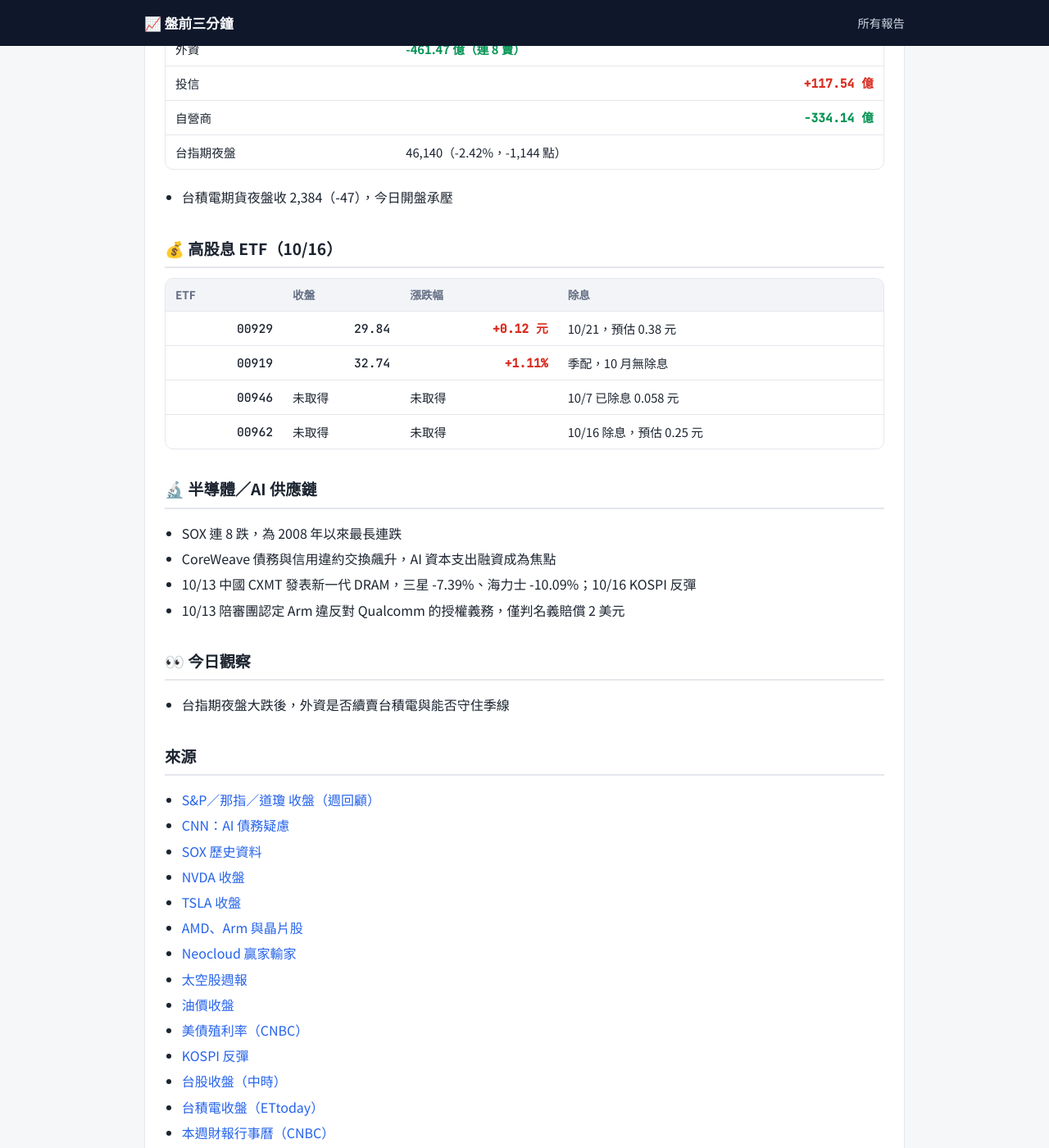
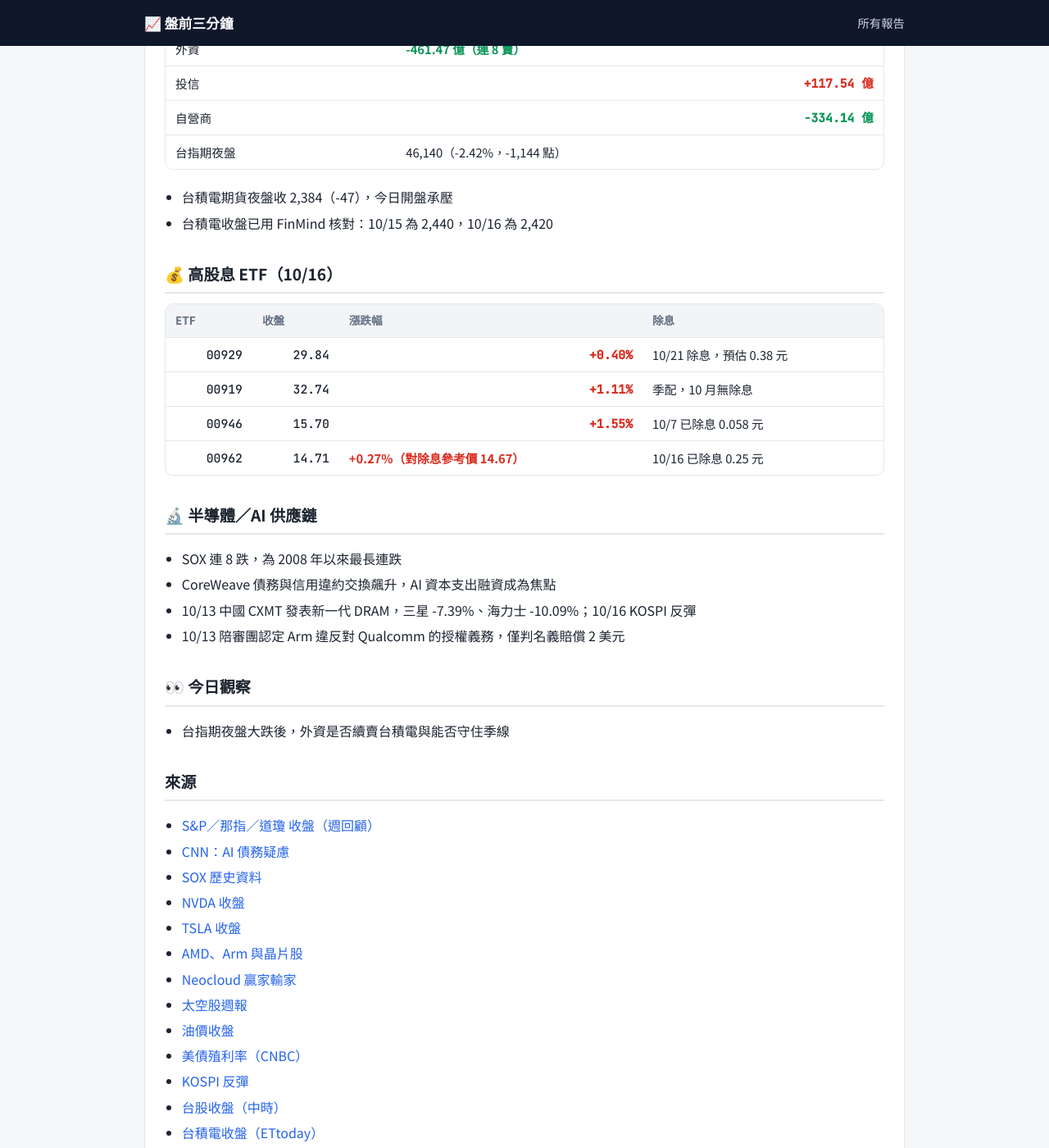
Before and after one commit to Hero7749/daily-report, a Jekyll site: the page built from _posts/2026-10-19-market.md, in a window 1280 px wide and 1400 px high, scrolled down 3203 px. Shown: the whole window at 82% size. Built offline with Jekyll 4.4.1, drawn with Linux system fonts in a browser that asks for light colours.

Commit message:
更新 2026-10-19 投資市場摘要（以 FinMind 補齊 ETF 行情）

```diff
--- a/_posts/2026-10-19-market.md
+++ b/_posts/2026-10-19-market.md
@@ -100,15 +100,16 @@ kind: 日報
 | 台指期夜盤 | 46,140（-2.42%，-1,144 點） |
 
 - 台積電期貨夜盤收 2,384（-47），今日開盤承壓
+- 台積電收盤已用 FinMind 核對：10/15 為 2,440，10/16 為 2,420
 
 ## 💰 高股息 ETF（10/16）
 
 | ETF | 收盤 | 漲跌幅 | 除息 |
 |---|---|---|---|
-| 00929 | 29.84 | +0.12 元 | 10/21，預估 0.38 元 |
+| 00929 | 29.84 | +0.40% | 10/21 除息，預估 0.38 元 |
 | 00919 | 32.74 | +1.11% | 季配，10 月無除息 |
-| 00946 | 未取得 | 未取得 | 10/7 已除息 0.058 元 |
-| 00962 | 未取得 | 未取得 | 10/16 除息，預估 0.25 元 |
+| 00946 | 15.70 | +1.55% | 10/7 已除息 0.058 元 |
+| 00962 | 14.71 | +0.27%（對除息參考價 14.67） | 10/16 已除息 0.25 元 |
 
 ## 🔬 半導體／AI 供應鏈
 - SOX 連 8 跌，為 2008 年以來最長連跌
@@ -133,6 +134,7 @@ kind: 日報
 - [KOSPI 反彈](https://www.koreajoongangdaily.com/business/kospi-rebounds-over-2-on-eased-chip-rout-fed-bets/12924733)
 - [台股收盤（中時）](https://wantrich.chinatimes.com/news/20261016900345-420101)
 - [台積電收盤（ETtoday）](https://finance.ettoday.net/news/3255768)
+- [FinMind 台股資料](https://finmindtrade.com/)
 - [本週財報行事曆（CNBC）](https://www.cnbc.com/2026/10/18/meta-tesla-netflix-earnings-preview.html)
 - [財報行事曆（StockTitan）](https://www.stocktitan.net/articles/earnings-calendar-week-of-october-19-2026)
 - [10 月 ETF 除息（數位時代）](https://www.bnext.com.tw/article/92454/2026-october-etf-dividend-list)
```
